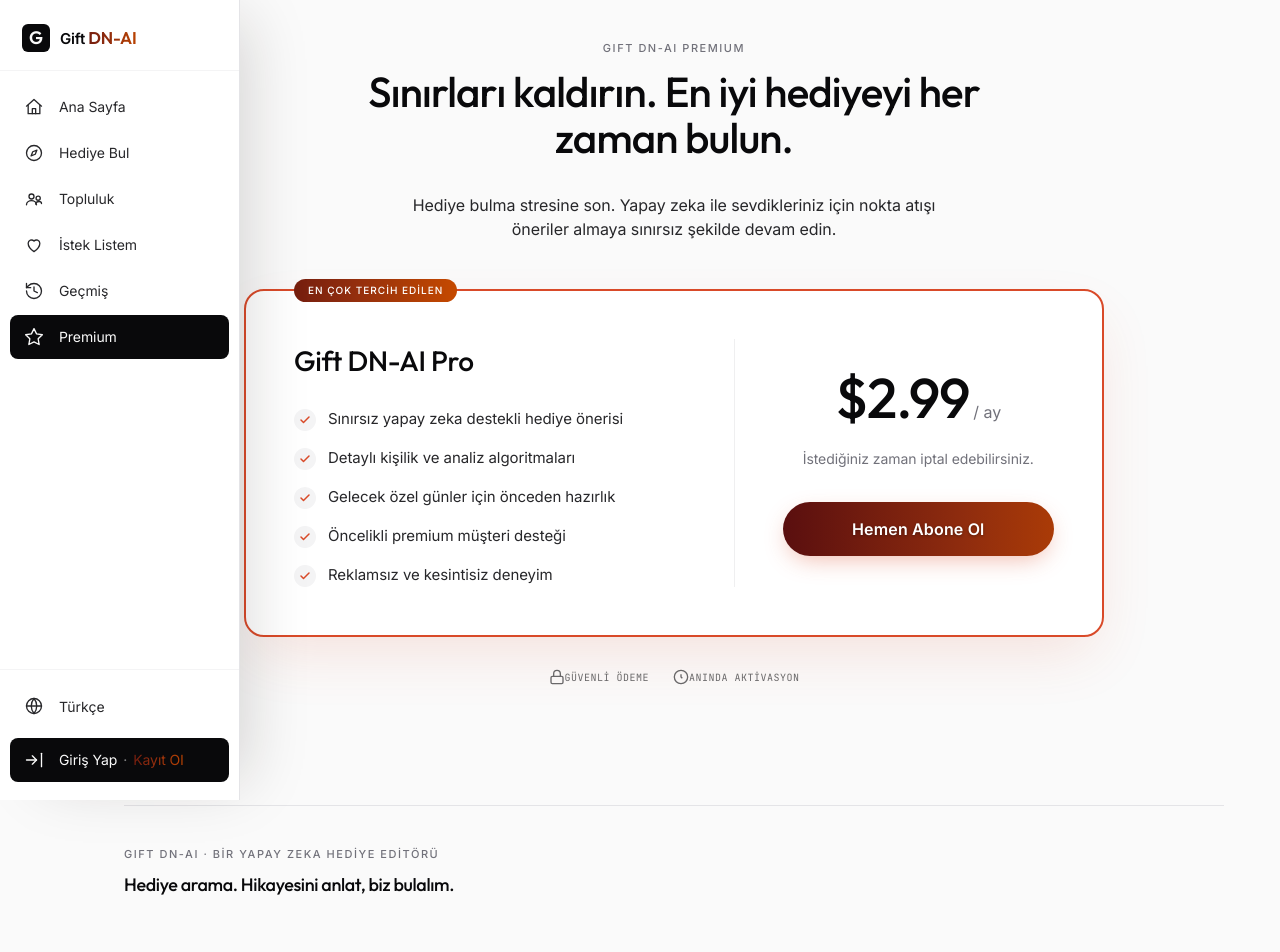
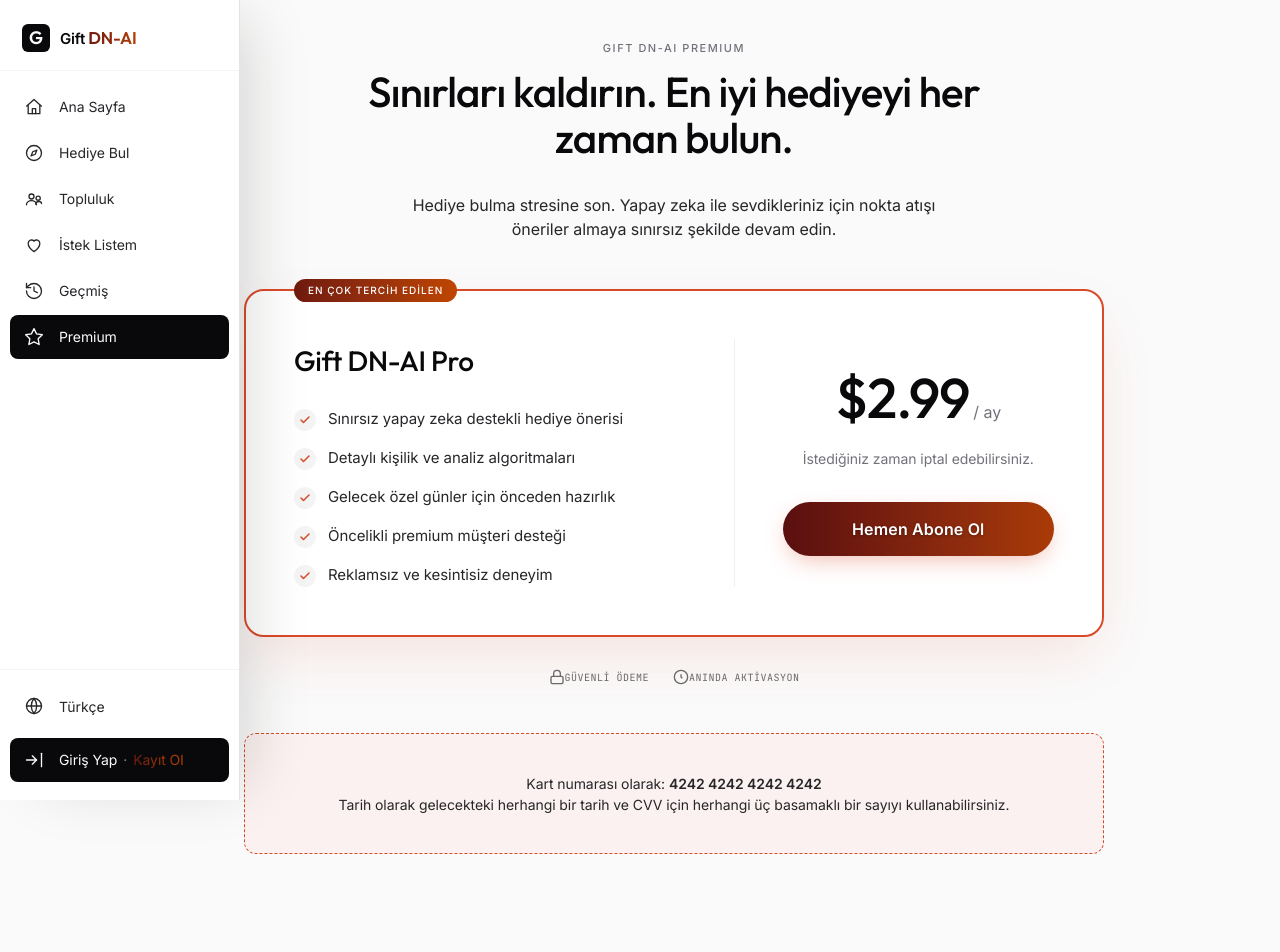
Before and after one commit to omartthr/Gift-DN-AI, a Next.js app in the folder apps/web/: page /pricing in a window 1280 px wide. Shown: the top 952 px of the page. Built offline with nearby package versions, Linux system fonts and the light colour scheme; no server answers.

Commit message:
feat: add pricing page with Stripe checkout integration

```diff
--- a/apps/web/src/app/pricing/page.tsx
+++ b/apps/web/src/app/pricing/page.tsx
@@ -241,6 +241,26 @@ export default function PricingPage() {
           <span className="mono" style={{ fontSize: 10, letterSpacing: "0.05em" }}>{lang === 'tr' ? 'ANINDA AKTİVASYON' : 'INSTANT ACTIVATION'}</span>
         </div>
       </div>
+
+      {/* Test Warning Note */}
+      <div style={{ marginTop: 48, padding: 24, background: "rgba(249, 87, 56, 0.05)", border: "1px dashed var(--coral)", borderRadius: 12, textAlign: "center", maxWidth: 860, margin: "48px auto 0 auto" }}>
+        <p style={{ color: "var(--coral)", fontWeight: 500, marginBottom: 8 }}>
+          {lang === 'tr' ? '' : ''}
+        </p>
+        <p style={{ fontSize: 14, color: "var(--ink-2)", lineHeight: 1.5 }}>
+          {lang === 'tr' ? (
+            <>
+              Kart numarası olarak: <strong>4242 4242 4242 4242</strong><br />
+              Tarih olarak gelecekteki herhangi bir tarih ve CVV için herhangi üç basamaklı bir sayıyı kullanabilirsiniz.
+            </>
+          ) : (
+            <>
+              Card number: <strong>4242 4242 4242 4242</strong><br />
+              You can use any future date for expiry and any 3-digit number for CVV.
+            </>
+          )}
+        </p>
+      </div>
     </div>
   );
 }
```
